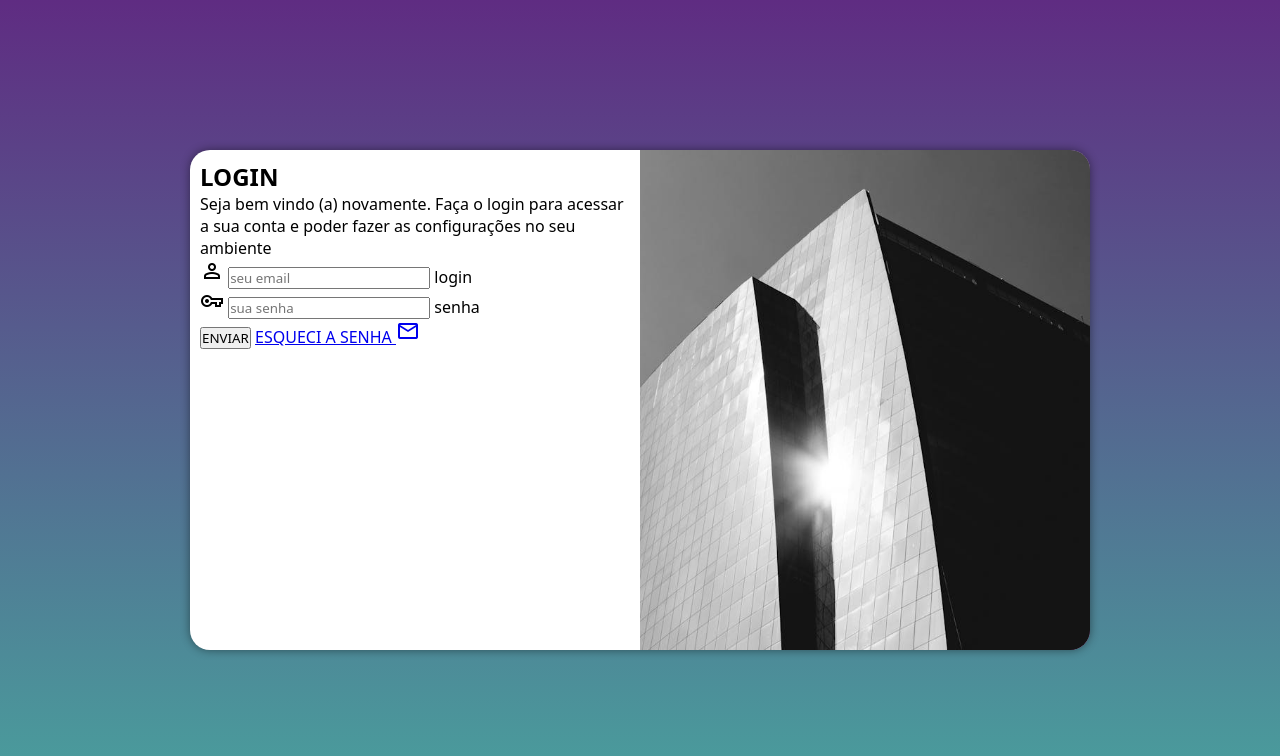
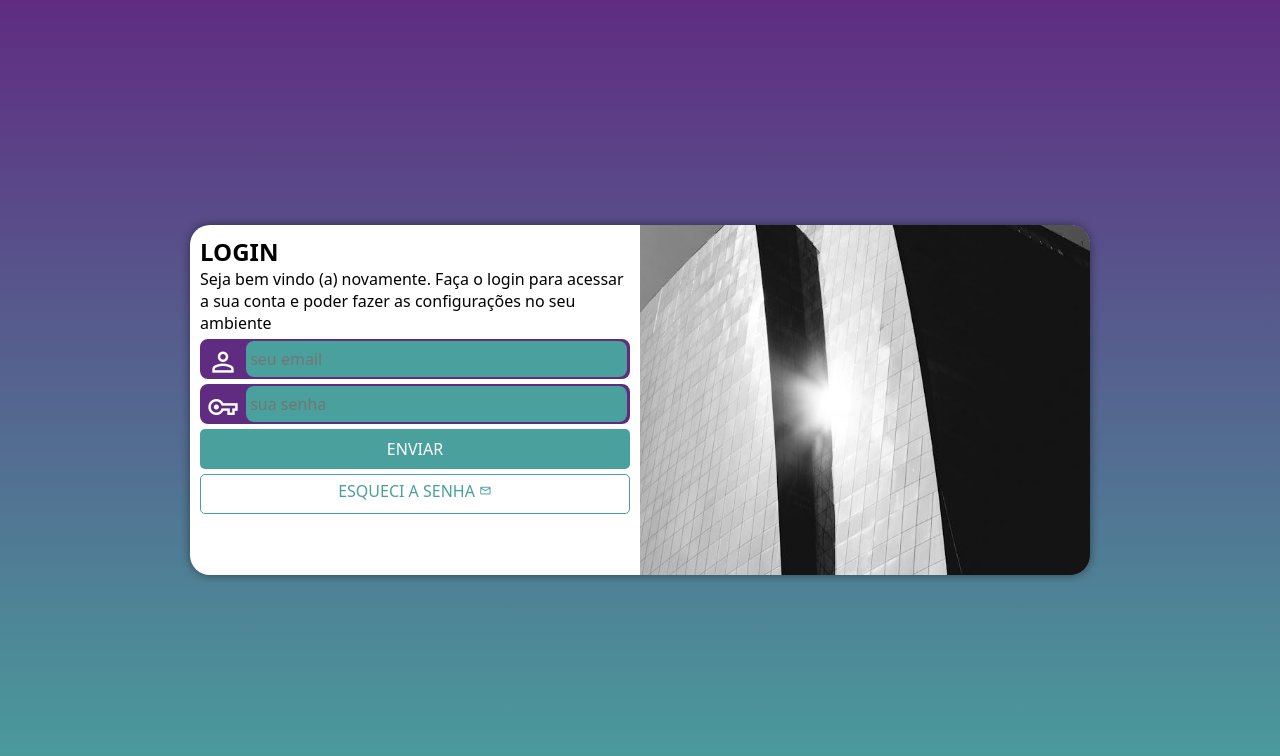
Before and after one commit to Francisco-Simao/projeto-login, a plain HTML site: page index.html in a window 1280 px wide. Drawn offline with nearby package versions, Linux system fonts and the light colour scheme.

Commit message:
site pronto

```diff
--- a/index.html
+++ b/index.html
@@ -29,7 +29,7 @@
                         <label for="isenha">senha</label>
                     </div>
                     <input type="submit" value="ENVIAR">
-                    <a href="esqueci_senha">
+                    <a href="esqueci_senha" class="botao">
                         ESQUECI A SENHA <span class="material-symbols-outlined">mail</span>
                     </a>
                 </form>
--- a/sty/media-queries.css
+++ b/sty/media-queries.css
@@ -21,6 +21,7 @@ DESKTOOP : 992 A 1200
 
     section#login {
         width:80vw;
+        height: 280px;
     }
 
     section#login>div#img {
@@ -43,6 +44,7 @@ DESKTOOP : 992 A 1200
 
     section#login {
         width: 900px;
+        height: 350px;
     }
 
     section#login > div#img {
--- a/sty/style.css
+++ b/sty/style.css
@@ -34,15 +34,16 @@ section#login {
     position: absolute;
     top: 50%;
     left: 50%;
-    transform: translate(-50% , -50%);
+
     overflow: hidden;
 
     background-color: white;
-    height: 500px;
+    height: 515px;
     width: 250px;
     box-shadow: 0px 0px 10px rgba(0, 0, 0, 0.448) ;
     border-radius: 20px;
 
+    transform: translate(-50% , -50%);
     transition: width .3s , height .3s;
     transition-timing-function: ease;
 }
@@ -57,3 +58,84 @@ section#login>div#form {
     display: block;
     padding: 10px;
 }
+
+form > div.campo {
+    background-color: #5f2c82;
+    border: 2px solid #5f2c82;
+    height: 40px ;
+    border-radius: 8px;
+    margin: 5px 0px;
+    display: block;
+    width: 100%;
+}
+
+div.campo > label {
+    display: none;
+}
+
+div.campo > span {
+    color: white;
+    font-size: 2em;
+    width: 40px;
+    padding: 5px;
+
+}
+
+div.campo > input {
+    background-color: #49a09d;
+    font-size: 1em;
+    width: calc(100% - 45px);
+
+    height: 100%;
+    border: 0px;
+    border-radius: 8px;
+    padding: 4px;
+
+    transform: translateY(-13px);
+}
+
+div.campo > input:focus-within {
+    background-color: white;
+
+}
+
+form > input[type=submit] {
+    display: block;
+    width: 100%;
+    font-size: 1em;
+    border: none;
+    border-radius: 5px;
+    background-color: #49a09d;
+    color: white;
+    height: 40px;
+}
+
+form > input[type=submit]:hover {
+    background-color: #2e6462;
+    transition: .3s;
+    transition-timing-function: ease;
+}
+
+form > a.botao {
+    display: block;
+    width: 100%;
+    height: 40px;
+    font-size: 1em;
+    background-color: transparent;
+    color: #49a09d;
+    text-align: center;
+    padding-top: 5px;
+    margin-top:5px ;
+    border: 1px solid #49a09d;
+    border-radius: 5px;
+    text-decoration: none;
+
+}
+
+form > a.botao:hover {
+    background-color: #6cd3cf;
+}
+
+form>a.botao > span {
+    font-size: .8em;
+}
```
